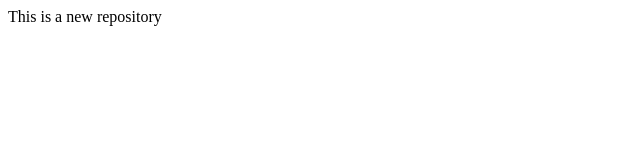
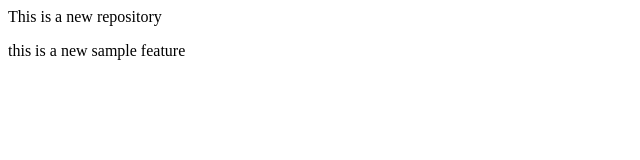
Before and after one commit to sharmashashwat271/localrepo, a plain HTML site: page index.html in a window 1280 px wide. Shown: the whole page, without its empty margins (0-640 px from the left). Drawn offline with Linux system fonts and the light colour scheme.

Commit message:
add new feature

```diff
--- a/index.html
+++ b/index.html
@@ -1 +1,2 @@
 <p> This is a new repository </p>
+<p> this is a new sample feature </p>
```
